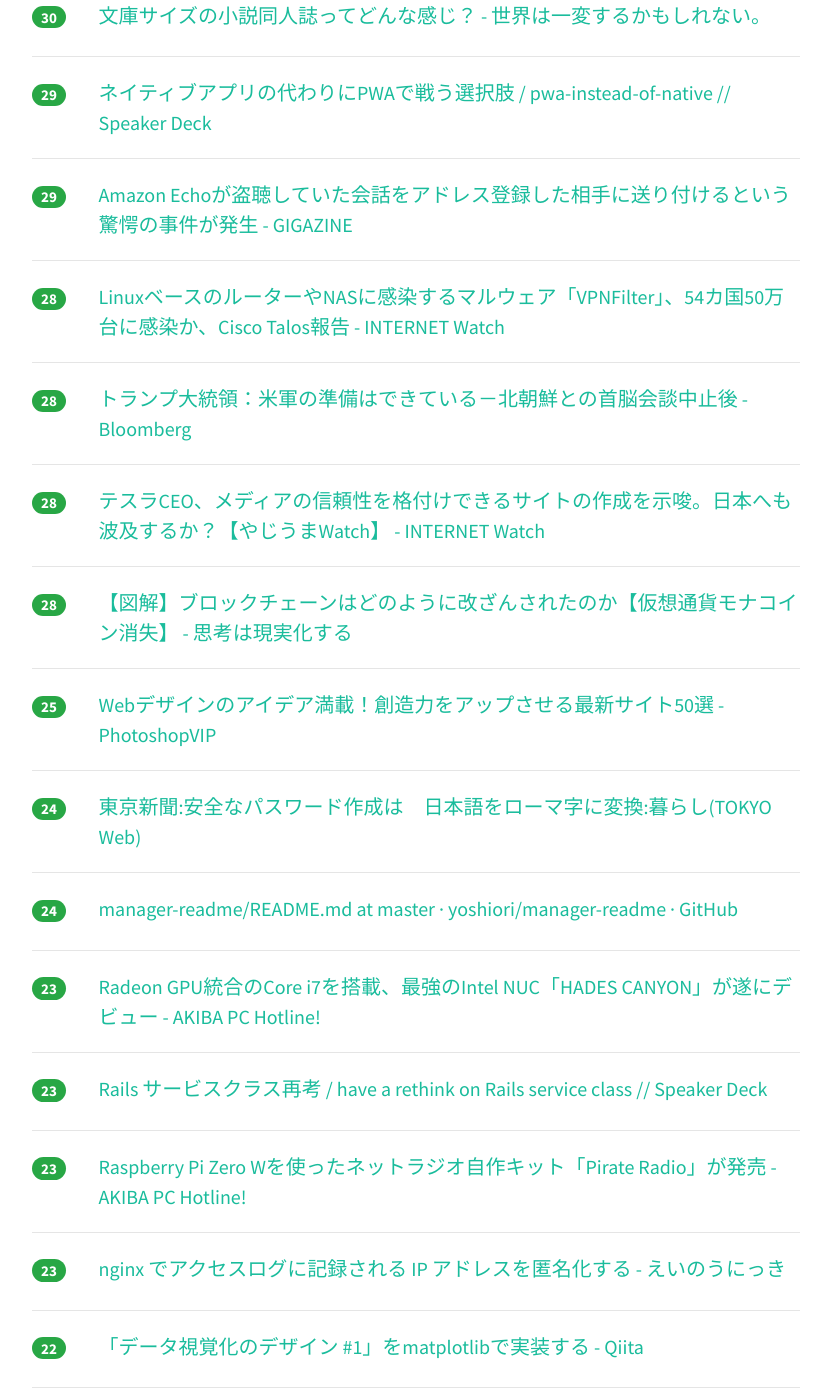
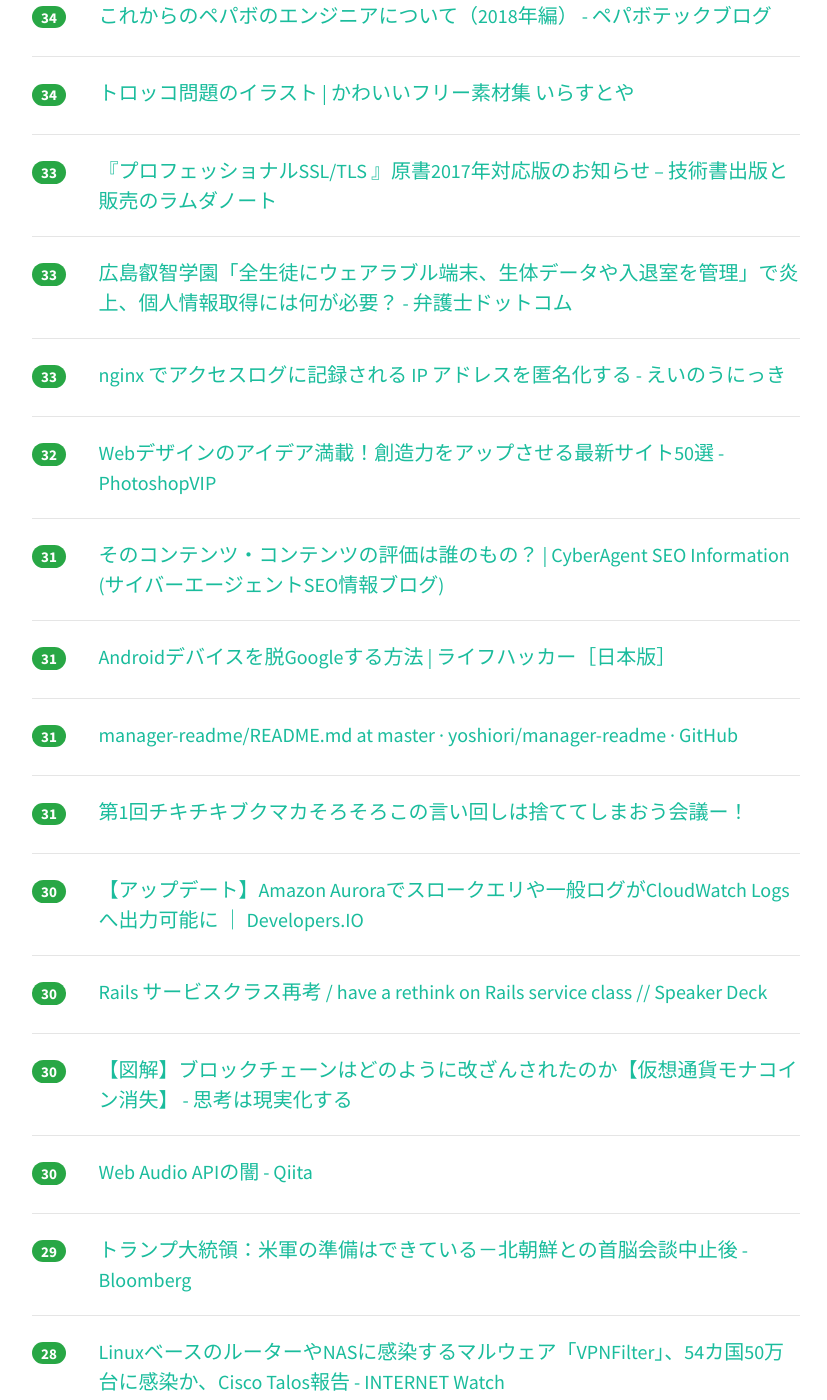
Before and after one commit to yatta47/hatena-matome-site, a Jekyll site: the page built from _posts/2018-05-25-hatena.md, in a window 1280 px wide and 1400 px high, scrolled down 1803 px. Shown: the whole window, without its empty margins (224-1051 px from the left). Built offline with Jekyll 4.4.1, drawn with Linux system fonts in a browser that asks for light colours; nearby versions of some CDN libraries; some of the changed text lies outside the part shown.

Commit message:
Updated 2018-05-25

```diff
--- a/_posts/2018-05-25-hatena.md
+++ b/_posts/2018-05-25-hatena.md
@@ -1,39 +1,59 @@
 ---
 layout: post
 title:  "2018-05-25 はてぶIT"
-date:   2018-05-25 13:02:11
+date:   2018-05-25 14:03:27
 tags: [it-hotentry]
 ---
-42 件のデータあり
+45 件のデータあり
 
 <hr><div class="row">
-<div class="col-1"><span class="badge badge-pill badge-success h2">316</span></div>
+<div class="col-1"><span class="badge badge-pill badge-success h2">376</span></div>
 <div class="col-11"><a href='https://paiza.hatenablog.com/entry/2018/05/24/%E3%83%97%E3%83%AC%E3%82%BC%E3%83%B3%E8%B3%87%E6%96%99%E3%81%AE%E3%82%B9%E3%83%A9%E3%82%A4%E3%83%89%E3%83%87%E3%82%B6%E3%82%A4%E3%83%B3%E3%82%92%E8%87%AA%E5%8B%95%E5%8C%96%E3%81%97%E3%81%A6%E3%81%8F' target='_blank'>プレゼン資料のスライドデザインを自動化してくれる最強のWebアプリ「Beautiful.AI」を使ってみた！ - paiza開発日誌</a></div>
 </div>
 <hr>
 <div class="row">
-<div class="col-1"><span class="badge badge-pill badge-success h2">183</span></div>
+<div class="col-1"><span class="badge badge-pill badge-success h2">244</span></div>
 <div class="col-11"><a href='https://anond.hatelabo.jp/20180524202519' target='_blank'>危機管理学部を笑い飛ばす人へ</a></div>
 </div>
 <hr>
 <div class="row">
-<div class="col-1"><span class="badge badge-pill badge-success h2">115</span></div>
+<div class="col-1"><span class="badge badge-pill badge-success h2">179</span></div>
 <div class="col-11"><a href='http://www.itmedia.co.jp/news/articles/1805/25/news071.html' target='_blank'>Alexaが夫婦の会話を勝手に録音して部下に転送　非常に珍しいが対処するとAmazon - ITmedia NEWS</a></div>
 </div>
 <hr>
 <div class="row">
-<div class="col-1"><span class="badge badge-pill badge-success h2">46</span></div>
+<div class="col-1"><span class="badge badge-pill badge-success h2">62</span></div>
 <div class="col-11"><a href='https://github.com/yoshiori/manager-readme' target='_blank'>GitHub - yoshiori/manager-readme</a></div>
 </div>
 <hr>
 <div class="row">
-<div class="col-1"><span class="badge badge-pill badge-success h2">43</span></div>
+<div class="col-1"><span class="badge badge-pill badge-success h2">50</span></div>
+<div class="col-11"><a href='http://tech.nikkeibp.co.jp/atcl/nxt/column/18/00205/050200005/' target='_blank'>ブラック臭が漂うIT職場、「あいさつ運動をやろうよ」は逆効果 | 日経 xTECH（クロステック）</a></div>
+</div>
+<hr>
+<div class="row">
+<div class="col-1"><span class="badge badge-pill badge-success h2">48</span></div>
 <div class="col-11"><a href='https://speakerdeck.com/ohbarye/level-up-front-end-skills-for-rails-developer' target='_blank'>フロントエンドのレベル上げ / Level up front-end skills for Rails developer // Speaker Deck</a></div>
 </div>
 <hr>
 <div class="row">
+<div class="col-1"><span class="badge badge-pill badge-success h2">45</span></div>
+<div class="col-11"><a href='https://gigazine.net/news/20180525-amazon-echo-invade-home-privacy/' target='_blank'>Amazon Echoが盗聴していた会話をアドレス登録した相手に送り付けるという驚愕の事件が発生 - GIGAZINE</a></div>
+</div>
+<hr>
+<div class="row">
 <div class="col-1"><span class="badge badge-pill badge-success h2">42</span></div>
-<div class="col-11"><a href='http://tech.nikkeibp.co.jp/atcl/nxt/column/18/00205/050200005/' target='_blank'>ブラック臭が漂うIT職場、「あいさつ運動をやろうよ」は逆効果 | 日経 xTECH（クロステック）</a></div>
+<div class="col-11"><a href='http://blogs.itmedia.co.jp/fukuyuki/2018/05/post_88.html' target='_blank'>先週、日米アマゾン価格比較サイトをつくったんですよ。：村上福之の「ネットとケータイと俺様」：オルタナティブ・ブログ</a></div>
+</div>
+<hr>
+<div class="row">
+<div class="col-1"><span class="badge badge-pill badge-success h2">42</span></div>
+<div class="col-11"><a href='https://togetter.com/li/1230572' target='_blank'>イタコマンガ家金カムまつり - Togetter</a></div>
+</div>
+<hr>
+<div class="row">
+<div class="col-1"><span class="badge badge-pill badge-success h2">41</span></div>
+<div class="col-11"><a href='https://speakerdeck.com/mottox2/pwa-instead-of-native' target='_blank'>ネイティブアプリの代わりにPWAで戦う選択肢 / pwa-instead-of-native // Speaker Deck</a></div>
 </div>
 <hr>
 <div class="row">
@@ -42,18 +62,33 @@ tags: [it-hotentry]
 </div>
 <hr>
 <div class="row">
-<div class="col-1"><span class="badge badge-pill badge-success h2">39</span></div>
-<div class="col-11"><a href='http://blogs.itmedia.co.jp/fukuyuki/2018/05/post_88.html' target='_blank'>先週、日米アマゾン価格比較サイトをつくったんですよ。：村上福之の「ネットとケータイと俺様」：オルタナティブ・ブログ</a></div>
+<div class="col-1"><span class="badge badge-pill badge-success h2">38</span></div>
+<div class="col-11"><a href='http://www.atmarkit.co.jp/ait/articles/1805/24/news022.html' target='_blank'>Windows 10のコマンドプロンプトからWSL上のLinuxコマンドを呼び出す（バージョン1803対応版）：Tech TIPS - ＠IT</a></div>
+</div>
+<hr>
+<div class="row">
+<div class="col-1"><span class="badge badge-pill badge-success h2">37</span></div>
+<div class="col-11"><a href='https://internet.watch.impress.co.jp/docs/yajiuma/1123807.html' target='_blank'>テスラCEO、メディアの信頼性を格付けできるサイトの作成を示唆。日本へも波及するか？【やじうまWatch】 - INTERNET Watch</a></div>
+</div>
+<hr>
+<div class="row">
+<div class="col-1"><span class="badge badge-pill badge-success h2">36</span></div>
+<div class="col-11"><a href='http://jp.automaton.am/articles/newsjp/20180525-68532/' target='_blank'>ハッカーになろう。ハッキング疑似体験ゲーム『Hacknet』PC版が期間限定で無料配布中。日本語あり | AUTOMATON</a></div>
 </div>
 <hr>
 <div class="row">
 <div class="col-1"><span class="badge badge-pill badge-success h2">34</span></div>
-<div class="col-11"><a href='http://www.atmarkit.co.jp/ait/articles/1805/24/news022.html' target='_blank'>Windows 10のコマンドプロンプトからWSL上のLinuxコマンドを呼び出す（バージョン1803対応版）：Tech TIPS - ＠IT</a></div>
+<div class="col-11"><a href='http://wtrdr.hatenablog.com/entry/2018/05/21/215828' target='_blank'>文庫サイズの小説同人誌ってどんな感じ？ - 世界は一変するかもしれない。</a></div>
 </div>
 <hr>
 <div class="row">
 <div class="col-1"><span class="badge badge-pill badge-success h2">34</span></div>
-<div class="col-11"><a href='https://togetter.com/li/1230572' target='_blank'>イタコマンガ家金カムまつり - Togetter</a></div>
+<div class="col-11"><a href='https://tech.pepabo.com/2018/05/25/messages-to-pepabo-engineers-2018/' target='_blank'>これからのペパボのエンジニアについて（2018年編） - ペパボテックブログ</a></div>
+</div>
+<hr>
+<div class="row">
+<div class="col-1"><span class="badge badge-pill badge-success h2">34</span></div>
+<div class="col-11"><a href='https://www.irasutoya.com/2018/05/blog-post_109.html' target='_blank'>トロッコ問題のイラスト | かわいいフリー素材集 いらすとや</a></div>
 </div>
 <hr>
 <div class="row">
@@ -62,8 +97,18 @@ tags: [it-hotentry]
 </div>
 <hr>
 <div class="row">
+<div class="col-1"><span class="badge badge-pill badge-success h2">33</span></div>
+<div class="col-11"><a href='https://www.bengo4.com/internet/n_7925/' target='_blank'>広島叡智学園「全生徒にウェアラブル端末、生体データや入退室を管理」で炎上、個人情報取得には何が必要？ - 弁護士ドットコム</a></div>
+</div>
+<hr>
+<div class="row">
+<div class="col-1"><span class="badge badge-pill badge-success h2">33</span></div>
+<div class="col-11"><a href='http://blog.a-know.me/entry/2018/05/25/082403' target='_blank'>nginx でアクセスログに記録される IP アドレスを匿名化する - えいのうにっき</a></div>
+</div>
+<hr>
+<div class="row">
 <div class="col-1"><span class="badge badge-pill badge-success h2">32</span></div>
-<div class="col-11"><a href='http://jp.automaton.am/articles/newsjp/20180525-68532/' target='_blank'>ハッカーになろう。ハッキング疑似体験ゲーム『Hacknet』PC版が期間限定で無料配布中。日本語あり | AUTOMATON</a></div>
+<div class="col-11"><a href='http://photoshopvip.net/109046' target='_blank'>Webデザインのアイデア満載！創造力をアップさせる最新サイト50選 - PhotoshopVIP</a></div>
 </div>
 <hr>
 <div class="row">
@@ -77,23 +122,38 @@ tags: [it-hotentry]
 </div>
 <hr>
 <div class="row">
+<div class="col-1"><span class="badge badge-pill badge-success h2">31</span></div>
+<div class="col-11"><a href='https://github.com/yoshiori/manager-readme/blob/master/README.md' target='_blank'>manager-readme/README.md at master · yoshiori/manager-readme · GitHub</a></div>
+</div>
+<hr>
+<div class="row">
+<div class="col-1"><span class="badge badge-pill badge-success h2">31</span></div>
+<div class="col-11"><a href='https://anond.hatelabo.jp/20180518171957' target='_blank'>第1回チキチキブクマカそろそろこの言い回しは捨ててしまおう会議ー！</a></div>
+</div>
+<hr>
+<div class="row">
 <div class="col-1"><span class="badge badge-pill badge-success h2">30</span></div>
 <div class="col-11"><a href='https://dev.classmethod.jp/cloud/aws/amazon-aurora-export-cloudwatch-logs/' target='_blank'>【アップデート】Amazon Auroraでスロークエリや一般ログがCloudWatch Logsへ出力可能に ｜ Developers.IO</a></div>
 </div>
 <hr>
 <div class="row">
 <div class="col-1"><span class="badge badge-pill badge-success h2">30</span></div>
-<div class="col-11"><a href='http://wtrdr.hatenablog.com/entry/2018/05/21/215828' target='_blank'>文庫サイズの小説同人誌ってどんな感じ？ - 世界は一変するかもしれない。</a></div>
+<div class="col-11"><a href='https://speakerdeck.com/suusan2go/have-a-rethink-on-rails-service-class' target='_blank'>Rails サービスクラス再考 / have a rethink on Rails service class // Speaker Deck</a></div>
+</div>
+<hr>
+<div class="row">
+<div class="col-1"><span class="badge badge-pill badge-success h2">30</span></div>
+<div class="col-11"><a href='http://www.thoughts-make-things.com/entry/block-chain-tampering' target='_blank'>【図解】ブロックチェーンはどのように改ざんされたのか【仮想通貨モナコイン消失】 - 思考は現実化する</a></div>
+</div>
+<hr>
+<div class="row">
+<div class="col-1"><span class="badge badge-pill badge-success h2">30</span></div>
+<div class="col-11"><a href='https://qiita.com/zprodev/items/7fcd8335d7e8e613a01f' target='_blank'>Web Audio APIの闇 - Qiita</a></div>
 </div>
 <hr>
 <div class="row">
 <div class="col-1"><span class="badge badge-pill badge-success h2">29</span></div>
-<div class="col-11"><a href='https://speakerdeck.com/mottox2/pwa-instead-of-native' target='_blank'>ネイティブアプリの代わりにPWAで戦う選択肢 / pwa-instead-of-native // Speaker Deck</a></div>
-</div>
-<hr>
-<div class="row">
-<div class="col-1"><span class="badge badge-pill badge-success h2">29</span></div>
-<div class="col-11"><a href='https://gigazine.net/news/20180525-amazon-echo-invade-home-privacy/' target='_blank'>Amazon Echoが盗聴していた会話をアドレス登録した相手に送り付けるという驚愕の事件が発生 - GIGAZINE</a></div>
+<div class="col-11"><a href='https://www.bloomberg.co.jp/news/articles/2018-05-24/P98S1L6VDKHS01' target='_blank'>トランプ大統領：米軍の準備はできている－北朝鮮との首脳会談中止後 - Bloomberg</a></div>
 </div>
 <hr>
 <div class="row">
@@ -102,33 +162,28 @@ tags: [it-hotentry]
 </div>
 <hr>
 <div class="row">
-<div class="col-1"><span class="badge badge-pill badge-success h2">28</span></div>
-<div class="col-11"><a href='https://www.bloomberg.co.jp/news/articles/2018-05-24/P98S1L6VDKHS01' target='_blank'>トランプ大統領：米軍の準備はできている－北朝鮮との首脳会談中止後 - Bloomberg</a></div>
+<div class="col-1"><span class="badge badge-pill badge-success h2">26</span></div>
+<div class="col-11"><a href='http://b.hatena.ne.jp/entry/yuhka-uno.hatenablog.com/entry/2018/05/24/103813' target='_blank'>はてなブックマーク - ほとんどの女性が性犯罪被害者であることを知った男性に、気をつけてほしいこと - 宇野ゆうかの備忘録</a></div>
 </div>
 <hr>
 <div class="row">
-<div class="col-1"><span class="badge badge-pill badge-success h2">28</span></div>
-<div class="col-11"><a href='https://internet.watch.impress.co.jp/docs/yajiuma/1123807.html' target='_blank'>テスラCEO、メディアの信頼性を格付けできるサイトの作成を示唆。日本へも波及するか？【やじうまWatch】 - INTERNET Watch</a></div>
-</div>
-<hr>
-<div class="row">
-<div class="col-1"><span class="badge badge-pill badge-success h2">28</span></div>
-<div class="col-11"><a href='http://www.thoughts-make-things.com/entry/block-chain-tampering' target='_blank'>【図解】ブロックチェーンはどのように改ざんされたのか【仮想通貨モナコイン消失】 - 思考は現実化する</a></div>
+<div class="col-1"><span class="badge badge-pill badge-success h2">26</span></div>
+<div class="col-11"><a href='https://newswitch.jp/p/13062' target='_blank'>「統計数理」から見たＡＩブームをすべて話そう</a></div>
 </div>
 <hr>
 <div class="row">
 <div class="col-1"><span class="badge badge-pill badge-success h2">25</span></div>
-<div class="col-11"><a href='http://photoshopvip.net/109046' target='_blank'>Webデザインのアイデア満載！創造力をアップさせる最新サイト50選 - PhotoshopVIP</a></div>
+<div class="col-11"><a href='http://www.tokyo-np.co.jp/article/living/life/201805/CK2018052402000194.html' target='_blank'>東京新聞:安全なパスワード作成は　日本語をローマ字に変換:暮らし(TOKYO Web)</a></div>
+</div>
+<hr>
+<div class="row">
+<div class="col-1"><span class="badge badge-pill badge-success h2">25</span></div>
+<div class="col-11"><a href='http://yoshiori.hatenablog.com/entry/2018/05/25/004407' target='_blank'>シリコンバレーのトップテクノロジー企業のマネージャーの README をトリセツじゃんって言って台無しにしたお話 - 宇宙行きたい</a></div>
 </div>
 <hr>
 <div class="row">
 <div class="col-1"><span class="badge badge-pill badge-success h2">24</span></div>
-<div class="col-11"><a href='http://www.tokyo-np.co.jp/article/living/life/201805/CK2018052402000194.html' target='_blank'>東京新聞:安全なパスワード作成は　日本語をローマ字に変換:暮らし(TOKYO Web)</a></div>
-</div>
-<hr>
-<div class="row">
-<div class="col-1"><span class="badge badge-pill badge-success h2">24</span></div>
-<div class="col-11"><a href='https://github.com/yoshiori/manager-readme/blob/master/README.md' target='_blank'>manager-readme/README.md at master · yoshiori/manager-readme · GitHub</a></div>
+<div class="col-11"><a href='https://akiba-pc.watch.impress.co.jp/docs/news/news/1123800.html' target='_blank'>Raspberry Pi Zero Wを使ったネットラジオ自作キット「Pirate Radio」が発売 - AKIBA PC Hotline!</a></div>
 </div>
 <hr>
 <div class="row">
@@ -138,17 +193,7 @@ tags: [it-hotentry]
 <hr>
 <div class="row">
 <div class="col-1"><span class="badge badge-pill badge-success h2">23</span></div>
-<div class="col-11"><a href='https://speakerdeck.com/suusan2go/have-a-rethink-on-rails-service-class' target='_blank'>Rails サービスクラス再考 / have a rethink on Rails service class // Speaker Deck</a></div>
-</div>
-<hr>
-<div class="row">
-<div class="col-1"><span class="badge badge-pill badge-success h2">23</span></div>
-<div class="col-11"><a href='https://akiba-pc.watch.impress.co.jp/docs/news/news/1123800.html' target='_blank'>Raspberry Pi Zero Wを使ったネットラジオ自作キット「Pirate Radio」が発売 - AKIBA PC Hotline!</a></div>
-</div>
-<hr>
-<div class="row">
-<div class="col-1"><span class="badge badge-pill badge-success h2">23</span></div>
-<div class="col-11"><a href='http://blog.a-know.me/entry/2018/05/25/082403' target='_blank'>nginx でアクセスログに記録される IP アドレスを匿名化する - えいのうにっき</a></div>
+<div class="col-11"><a href='https://note.mu/tejitak/n/n62ececdbb6d3' target='_blank'>今なぜ海外でエンジニア事務所を作るのか｜Takuya Tejima｜note</a></div>
 </div>
 <hr>
 <div class="row">
@@ -158,51 +203,26 @@ tags: [it-hotentry]
 <hr>
 <div class="row">
 <div class="col-1"><span class="badge badge-pill badge-success h2">22</span></div>
-<div class="col-11"><a href='http://b.hatena.ne.jp/entry/yuhka-uno.hatenablog.com/entry/2018/05/24/103813' target='_blank'>はてなブックマーク - ほとんどの女性が性犯罪被害者であることを知った男性に、気をつけてほしいこと - 宇野ゆうかの備忘録</a></div>
+<div class="col-11"><a href='https://anond.hatelabo.jp/20180525061819' target='_blank'>事前着工ってそんな問題なんか？</a></div>
 </div>
 <hr>
 <div class="row">
-<div class="col-1"><span class="badge badge-pill badge-success h2">22</span></div>
-<div class="col-11"><a href='https://tech.pepabo.com/2018/05/25/messages-to-pepabo-engineers-2018/' target='_blank'>これからのペパボのエンジニアについて（2018年編） - ペパボテックブログ</a></div>
-</div>
-<hr>
-<div class="row">
-<div class="col-1"><span class="badge badge-pill badge-success h2">20</span></div>
+<div class="col-1"><span class="badge badge-pill badge-success h2">21</span></div>
 <div class="col-11"><a href='http://www.itmedia.co.jp/mobile/articles/1805/24/news143.html' target='_blank'>「4Gと5Gは似て非なるもの、全く違う世界が始まる」　ソフトバンク宮川氏が5GやIoTの取り組みを説明 (1/2) - ITmedia Mobile</a></div>
 </div>
 <hr>
 <div class="row">
 <div class="col-1"><span class="badge badge-pill badge-success h2">20</span></div>
-<div class="col-11"><a href='https://www.bengo4.com/internet/n_7925/' target='_blank'>広島叡智学園「全生徒にウェアラブル端末、生体データや入退室を管理」で炎上、個人情報取得には何が必要？ - 弁護士ドットコム</a></div>
+<div class="col-11"><a href='https://speakerdeck.com/horie1024/hurontoendowoheng-duan-surukai-fa-ti-zhi' target='_blank'>Android/iOS/フロントエンドを横断する開発体制 // Speaker Deck</a></div>
 </div>
 <hr>
 <div class="row">
 <div class="col-1"><span class="badge badge-pill badge-success h2">19</span></div>
-<div class="col-11"><a href='https://qiita.com/zprodev/items/7fcd8335d7e8e613a01f' target='_blank'>Web Audio APIの闇 - Qiita</a></div>
-</div>
-<hr>
-<div class="row">
-<div class="col-1"><span class="badge badge-pill badge-success h2">19</span></div>
-<div class="col-11"><a href='https://www.irasutoya.com/2018/05/blog-post_109.html' target='_blank'>トロッコ問題のイラスト | かわいいフリー素材集 いらすとや</a></div>
-</div>
-<hr>
-<div class="row">
-<div class="col-1"><span class="badge badge-pill badge-success h2">19</span></div>
-<div class="col-11"><a href='https://note.mu/tejitak/n/n62ececdbb6d3' target='_blank'>今なぜ海外でエンジニア事務所を作るのか｜Takuya Tejima｜note</a></div>
-</div>
-<hr>
-<div class="row">
-<div class="col-1"><span class="badge badge-pill badge-success h2">18</span></div>
 <div class="col-11"><a href='https://jp.reuters.com/article/idJPKCN1IP2AP' target='_blank'>6月の米朝首脳会談中止を通知、トランプ米大統領が金委員長に | ロイター</a></div>
 </div>
 <hr>
 <div class="row">
 <div class="col-1"><span class="badge badge-pill badge-success h2">16</span></div>
-<div class="col-11"><a href='https://anond.hatelabo.jp/20180518171957' target='_blank'>第1回チキチキブクマカそろそろこの言い回しは捨ててしまおう会議ー！</a></div>
-</div>
-<hr>
-<div class="row">
-<div class="col-1"><span class="badge badge-pill badge-success h2">15</span></div>
 <div class="col-11"><a href='http://watson.hatenablog.com/entry/2018/05/24/194223' target='_blank'>OpenGithub という Xcode Source Editor Extension を作りました - @watson1978 の日記</a></div>
 </div>
 <hr>
@@ -211,8 +231,3 @@ tags: [it-hotentry]
 <div class="col-11"><a href='http://squeuei.hatenablog.com/entry/2018/05/24/190000' target='_blank'>Crypkoとの生活 - Stellar</a></div>
 </div>
 <hr>
-<div class="row">
-<div class="col-1"><span class="badge badge-pill badge-success h2">15</span></div>
-<div class="col-11"><a href='https://anond.hatelabo.jp/20180525061819' target='_blank'>事前着工ってそんな問題なんか？</a></div>
-</div>
-<hr>
```
